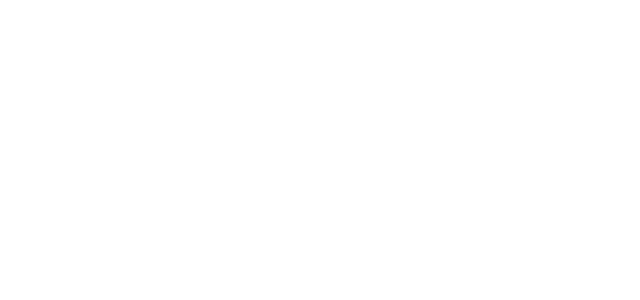
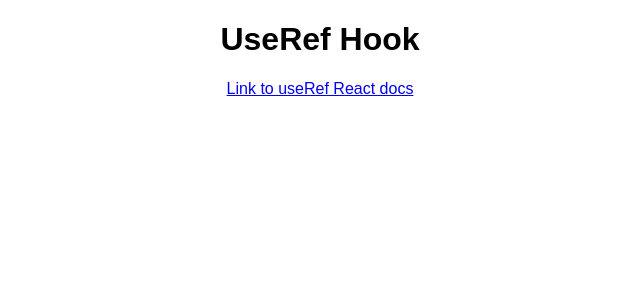
Before and after one commit to syedmustassim/React-Hooks-CheatSheet, a React (Create React App) app: page /useref in a window 1280 px wide. Before the commit this address had no page. Shown: the top 300 px of the page, without its empty margins (320-960 px from the left). Built offline with nearby package versions, Linux system fonts and the light colour scheme.

Commit message:
feat: useRef page

```diff
--- a/src/Home.js
+++ b/src/Home.js
@@ -1,7 +1,10 @@
+import {Link} from "react-router-dom"
+
 const Home = () => {
     return(
         <div>
             <h1> Mustassim's React Hooks CheatSheet! </h1>
+            <Link to="/useref"> useRef Hook </Link>
         </div>
     )
 }
--- /dev/null
+++ b/src/Pages/UseRefPage.js
@@ -0,0 +1,10 @@
+const UseRefPage = () => {
+    return(
+        <div>
+            <h1> UseRef Hook </h1>
+            <a href="https://react.dev/reference/react/useRef" target="_blank"> Link to useRef React docs</a>
+        </div>
+    )
+}
+
+export default UseRefPage;
--- a/src/Routes/AppRouter.js
+++ b/src/Routes/AppRouter.js
@@ -1,12 +1,13 @@
 import {Routes, Route} from "react-router-dom"
 import Home from "../Home"
+import UseRefPage from "../Pages/UseRefPage";
 
 const AppRouter = () => {
     return(
         <div>
             <Routes>
                 <Route path="/" element={<Home/>} />
-
+                <Route path="/useref" element={<UseRefPage/>} />
 
             </Routes>
 
```
